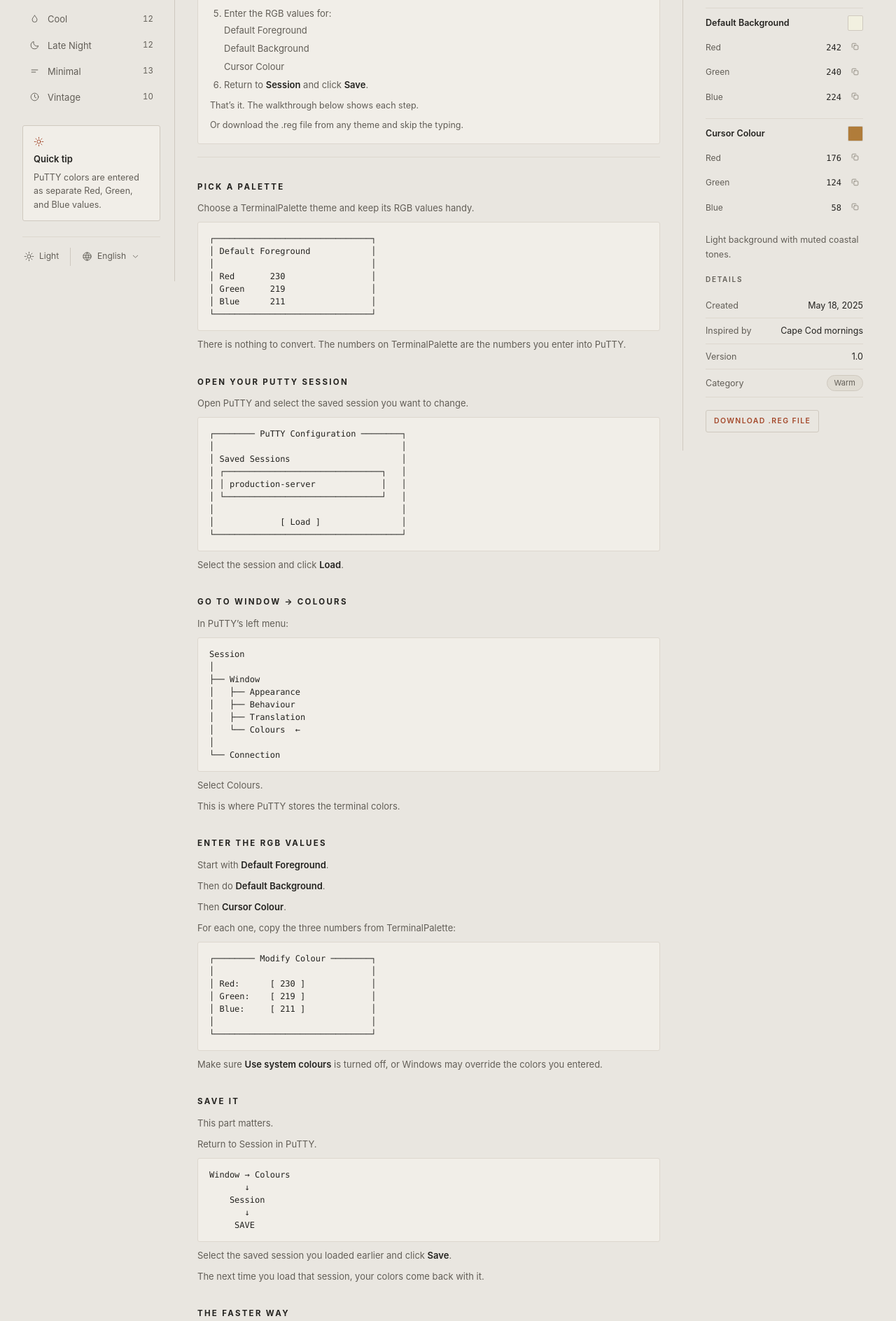
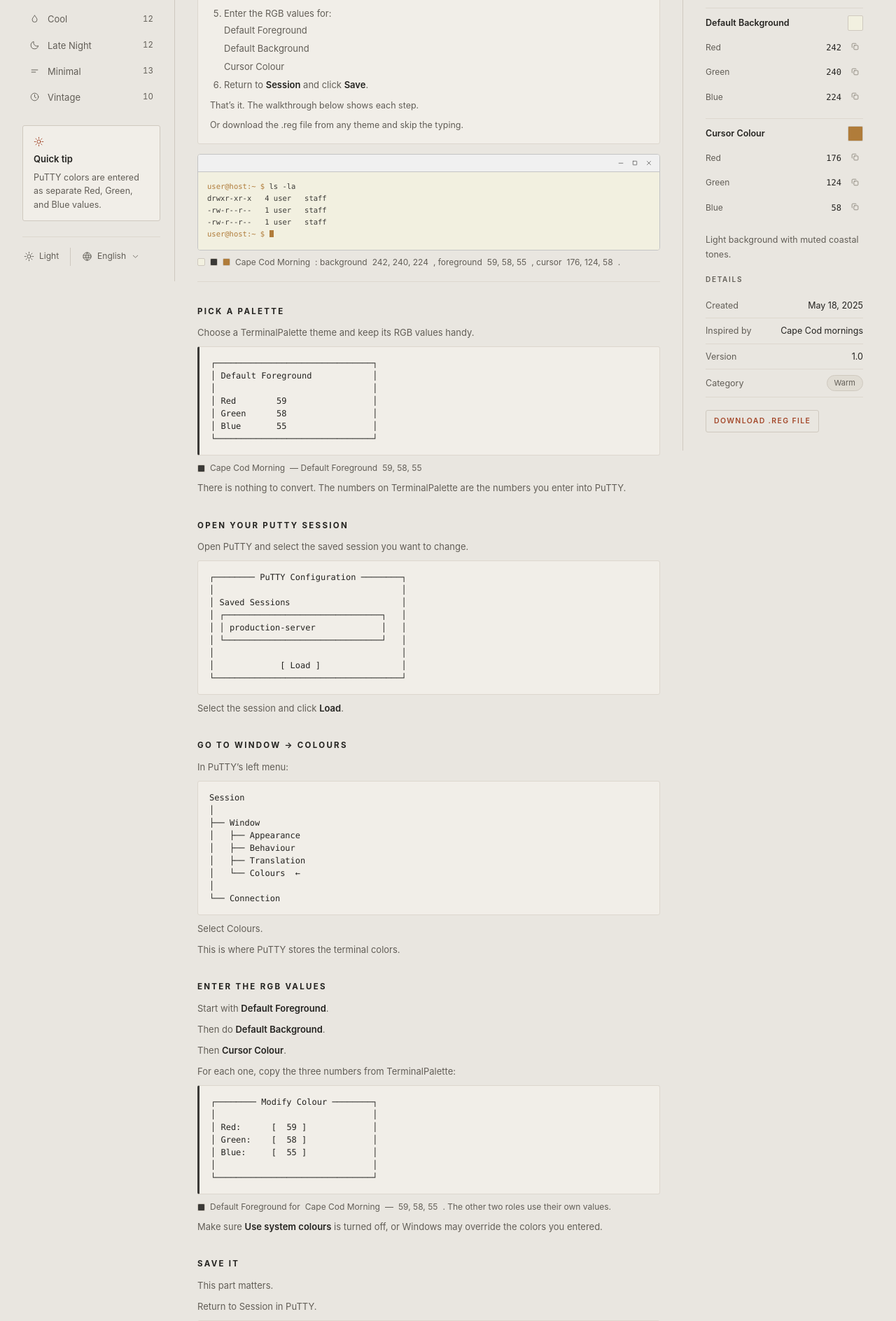
Before and after one commit to danielgavin-code/TerminalPalette, a Flask app: page /guide in a window 1280 px wide. Shown: the part 521-2409 px from the top of the page at 70% size. Run offline with Flask 3, Linux system fonts and the light colour scheme.

Commit message:
Make guide examples use the selected palette

```diff
--- a/app/static/css/styles.css
+++ b/app/static/css/styles.css
@@ -429,6 +429,34 @@
   overflow-x: auto;
 }
 .ascii code { font: inherit; color: inherit; }
+/* Blocks showing real values from the selected palette get one accent edge.
+   The colour is set inline by app.js from the theme, so nothing here names
+   one; the fallback keeps the block neutral if scripting is off. */
+.ascii-live { border-left: 3px solid var(--guide-accent, var(--border-subtle)); }
+/* Caption under a live example: the swatch is decorative, the RGB text beside
+   it carries the same information. */
+.ascii-caption {
+  display: flex;
+  align-items: center;
+  gap: 7px;
+  font-size: 12px;
+  line-height: 1.5;
+  color: var(--text-2);
+}
+.ascii-swatch {
+  width: 11px;
+  height: 11px;
+  border-radius: 2px;
+  border: 1px solid var(--border);
+  flex: none;
+}
+.guide-preview {
+  margin: 0;
+  display: flex;
+  flex-direction: column;
+  gap: 8px;
+}
+#guide-terminal { border: 1px solid var(--window-border); }
 
 /* -------------------------------------------------- 7. Sidebar --- */
 .sidebar-intro { display: flex; flex-direction: column; gap: 10px; }
--- a/app/static/js/app.js
+++ b/app/static/js/app.js
@@ -301,6 +301,7 @@
 
     renderEnvironments(theme);
     renderColors(theme);
+    renderGuide(theme);
     renderDownload(theme);
 
     // Terminals
@@ -376,6 +377,43 @@
     if (!el.download || !DOWNLOAD_TEMPLATE) { return; }
     el.download.href = DOWNLOAD_TEMPLATE.replace('__ID__', encodeURIComponent(theme.id));
     el.download.setAttribute('aria-label', 'Download .reg file for ' + theme.name);
+  }
+
+  /* ------------------------------------------------ guide ------- */
+
+  // The guide's examples read the same selected theme as everything else —
+  // no guide-only state, no second copy of the theme data. Values are padded
+  // to a 3-character field so the ASCII box borders stay straight whatever
+  // the number is.
+  function pad3(value) {
+    var s = String(value);
+    return s.length >= 3 ? s : new Array(4 - s.length).join(' ') + s;
+  }
+
+  function renderGuide(theme) {
+    Array.prototype.forEach.call(document.querySelectorAll('[data-guide-rgb]'), function (node) {
+      var parts = node.getAttribute('data-guide-rgb').split('-');
+      var colour = theme[parts[0]];
+      if (colour) { node.textContent = pad3(colour.rgb[CHANNELS.indexOf(parts[1])]); }
+    });
+    Array.prototype.forEach.call(document.querySelectorAll('[data-guide-values]'), function (node) {
+      var colour = theme[node.getAttribute('data-guide-values')];
+      if (colour) { node.textContent = colour.rgb.join(', '); }
+    });
+    Array.prototype.forEach.call(document.querySelectorAll('[data-guide-swatch]'), function (node) {
+      var colour = theme[node.getAttribute('data-guide-swatch')];
+      if (colour) { node.style.background = colour.hex; }
+    });
+    Array.prototype.forEach.call(document.querySelectorAll('[data-guide-accent]'), function (node) {
+      var colour = theme[node.getAttribute('data-guide-accent')];
+      if (colour) { node.style.setProperty('--guide-accent', colour.hex); }
+    });
+    Array.prototype.forEach.call(document.querySelectorAll('[data-guide-name]'), function (node) {
+      node.textContent = theme.name;
+    });
+    // Same component as the details panel, same three custom properties.
+    applyTerminal(document.getElementById('guide-terminal'), theme,
+      '--mini-bg', '--mini-fg', '--mini-accent');
   }
 
   function applyTerminal(node, theme, bgVar, fgVar, accentVar) {
--- a/app/templates/guide.html
+++ b/app/templates/guide.html
@@ -44,6 +44,37 @@
   <p class="summary-note">Or download the .reg file from any theme and skip the typing.</p>
 </section>
 
+{# The selected palette, rendered. Same mini-terminal component as the
+   details panel; app.js sets the three custom properties from the same
+   selected theme, so nothing here names a colour. #}
+<figure class="guide-preview">
+  <div class="mini-term" id="guide-terminal">
+    <div class="mini-bar" aria-hidden="true">
+      <span class="mini-controls">
+        <svg class="icon"><use href="#i-win-min"/></svg>
+        <svg class="icon"><use href="#i-win-max"/></svg>
+        <svg class="icon"><use href="#i-close"/></svg>
+      </span>
+    </div>
+    <div class="mini-scroll">
+<pre class="mini-body"><span class="tprompt">user@host:~ $</span> ls -la
+drwxr-xr-x   4 user   staff
+-rw-r--r--   1 user   staff
+-rw-r--r--   1 user   staff
+<span class="tprompt">user@host:~ $</span> <span class="tcursor" aria-hidden="true"></span></pre>
+    </div>
+  </div>
+  <figcaption class="ascii-caption">
+    <span class="ascii-swatch" data-guide-swatch="background" aria-hidden="true"></span>
+    <span class="ascii-swatch" data-guide-swatch="foreground" aria-hidden="true"></span>
+    <span class="ascii-swatch" data-guide-swatch="cursor" aria-hidden="true"></span>
+    <span data-guide-name>{{ initial.name }}</span>: background
+    <span data-guide-values="background">{{ initial.background.rgb|join(', ') }}</span>,
+    foreground <span data-guide-values="foreground">{{ initial.foreground.rgb|join(', ') }}</span>,
+    cursor <span data-guide-values="cursor">{{ initial.cursor.rgb|join(', ') }}</span>.
+  </figcaption>
+</figure>
+
 {# Where the summary ends and the walkthrough begins. #}
 <hr class="guide-rule">
 
@@ -52,13 +83,18 @@
   <p class="lede">Choose a TerminalPalette theme and keep its RGB values handy.</p>
 {# Diagrams are plain text: alignment matters, so nothing here may be
    re-indented by an editor. #}
-<pre class="ascii"><code>┌───────────────────────────────┐
+<pre class="ascii ascii-live" data-guide-accent="foreground"><code>┌───────────────────────────────┐
 │ Default Foreground            │
 │                               │
-│ Red       230                 │
-│ Green     219                 │
-│ Blue      211                 │
+│ Red       <span data-guide-rgb="foreground-r">{{ '%3d'|format(initial.foreground.rgb[0]) }}</span>                 │
+│ Green     <span data-guide-rgb="foreground-g">{{ '%3d'|format(initial.foreground.rgb[1]) }}</span>                 │
+│ Blue      <span data-guide-rgb="foreground-b">{{ '%3d'|format(initial.foreground.rgb[2]) }}</span>                 │
 └───────────────────────────────┘</code></pre>
+  <p class="ascii-caption">
+    <span class="ascii-swatch" data-guide-swatch="foreground" aria-hidden="true"></span>
+    <span data-guide-name>{{ initial.name }}</span> — Default Foreground
+    <span data-guide-values="foreground">{{ initial.foreground.rgb|join(', ') }}</span>
+  </p>
   <p class="lede">There is nothing to convert. The numbers on TerminalPalette are the numbers you enter into PuTTY.</p>
 </section>
 
@@ -99,13 +135,19 @@
   <p class="lede">Then do <strong>Default Background</strong>.</p>
   <p class="lede">Then <strong>Cursor Colour</strong>.</p>
   <p class="lede">For each one, copy the three numbers from TerminalPalette:</p>
-<pre class="ascii"><code>┌──────── Modify Colour ────────┐
+<pre class="ascii ascii-live" data-guide-accent="foreground"><code>┌──────── Modify Colour ────────┐
 │                               │
-│ Red:      [ 230 ]             │
-│ Green:    [ 219 ]             │
-│ Blue:     [ 211 ]             │
+│ Red:      [ <span data-guide-rgb="foreground-r">{{ '%3d'|format(initial.foreground.rgb[0]) }}</span> ]             │
+│ Green:    [ <span data-guide-rgb="foreground-g">{{ '%3d'|format(initial.foreground.rgb[1]) }}</span> ]             │
+│ Blue:     [ <span data-guide-rgb="foreground-b">{{ '%3d'|format(initial.foreground.rgb[2]) }}</span> ]             │
 │                               │
 └───────────────────────────────┘</code></pre>
+  <p class="ascii-caption">
+    <span class="ascii-swatch" data-guide-swatch="foreground" aria-hidden="true"></span>
+    Default Foreground for <span data-guide-name>{{ initial.name }}</span> —
+    <span data-guide-values="foreground">{{ initial.foreground.rgb|join(', ') }}</span>.
+    The other two roles use their own values.
+  </p>
   <p class="lede">Make sure <strong>Use system colours</strong> is turned off, or Windows may override the colors you entered.</p>
 </section>
 
```
